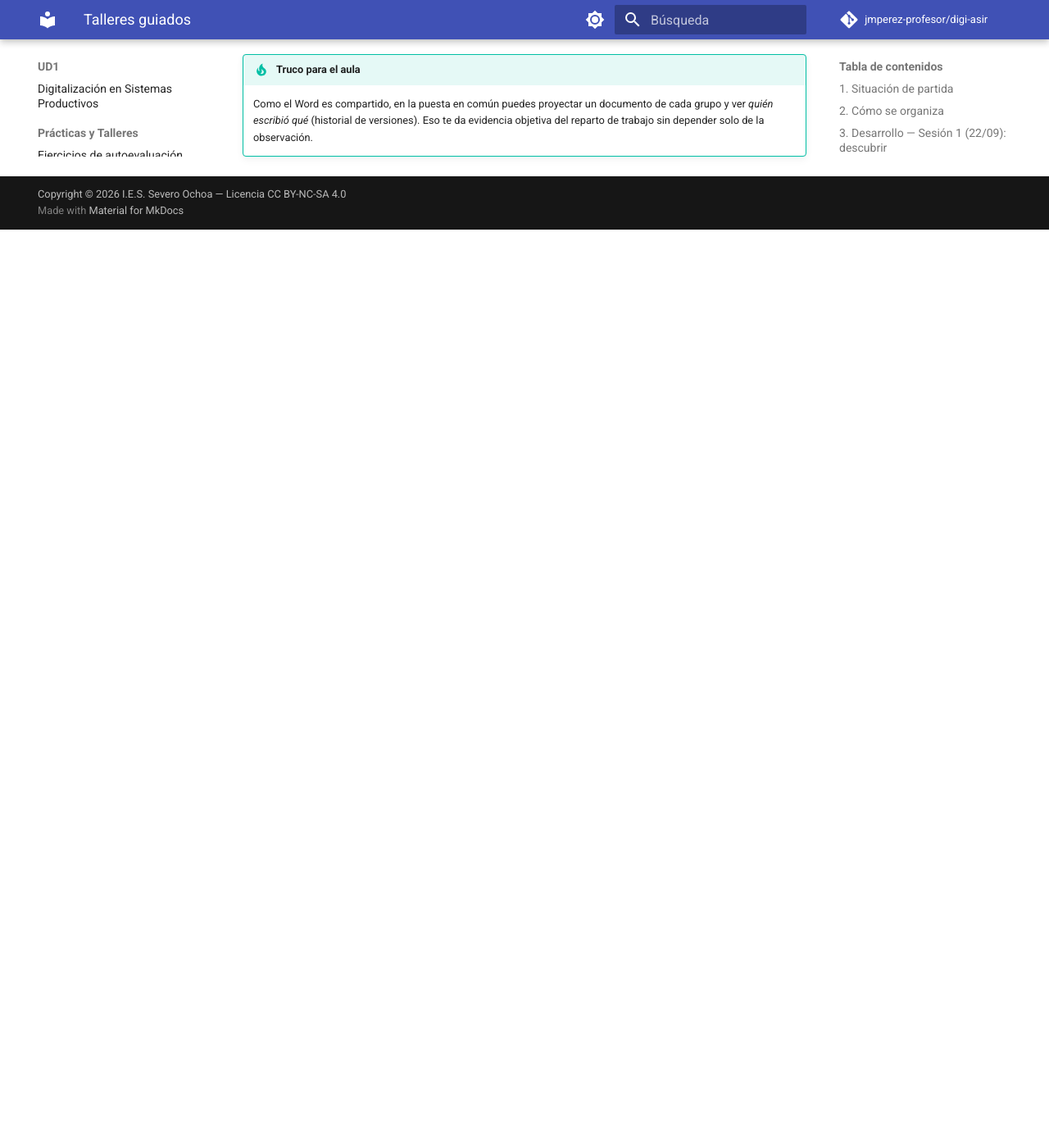
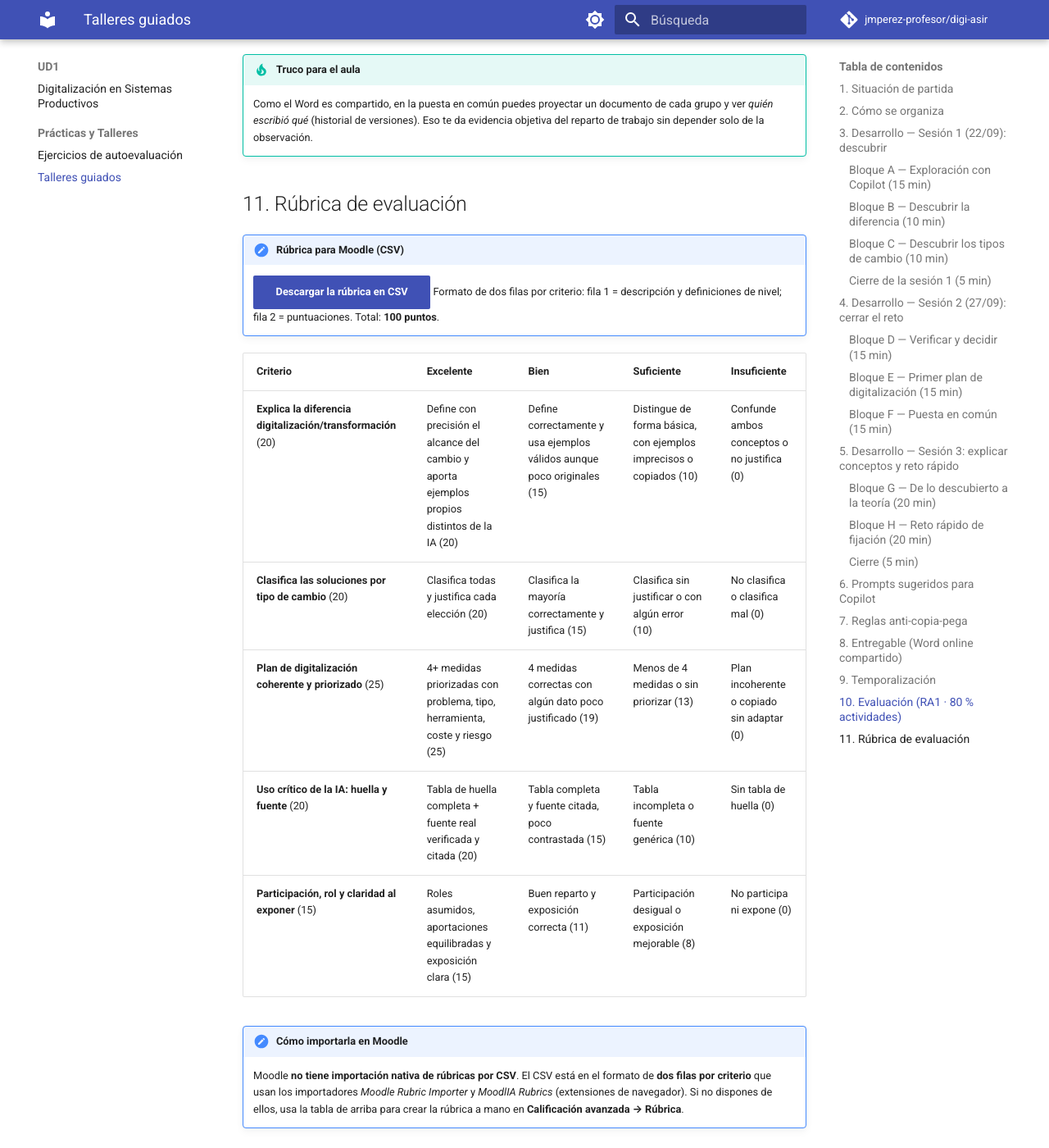
Before and after one commit to jmperez-profesor/digi-asir, an MkDocs documentation site: the page built from docs/practicas/UD1/index.md, in a window 1280 px wide and 1400 px high, scrolled down 5986 px. Shown: the whole window at 82% size. Built offline with MkDocs 1.6.1 and Material for MkDocs 9.7.7, drawn with Linux system fonts in a browser that asks for light colours; comment, search, counter and statistics services are not loaded; before the commit the page ends 6266 px from its top, so only the background shows below that.

Commit message:
feat(UD1): rúbrica de la actividad ImpresiónArte en CSV para Moodle (5 criterios, 100 pts) + tabla

```diff
--- a/docs/practicas/UD1/index.md
+++ b/docs/practicas/UD1/index.md
@@ -166,3 +166,20 @@ Un único documento por grupo con:
 
 !!! tip "Truco para el aula"
     Como el Word es compartido, en la puesta en común puedes proyectar un documento de cada grupo y ver *quién escribió qué* (historial de versiones). Eso te da evidencia objetiva del reparto de trabajo sin depender solo de la observación.
+
+## 11. Rúbrica de evaluación
+
+!!! download "Rúbrica para Moodle (CSV)"
+    [Descargar la rúbrica en CSV](rubrica_impresionarte_moodle.csv){ .md-button .md-button--primary }
+    Formato de dos filas por criterio: fila 1 = descripción y definiciones de nivel; fila 2 = puntuaciones. Total: **100 puntos**.
+
+| Criterio | Excelente | Bien | Suficiente | Insuficiente |
+|---|---|---|---|---|
+| **Explica la diferencia digitalización/transformación** (20) | Define con precisión el alcance del cambio y aporta ejemplos propios distintos de la IA (20) | Define correctamente y usa ejemplos válidos aunque poco originales (15) | Distingue de forma básica, con ejemplos imprecisos o copiados (10) | Confunde ambos conceptos o no justifica (0) |
+| **Clasifica las soluciones por tipo de cambio** (20) | Clasifica todas y justifica cada elección (20) | Clasifica la mayoría correctamente y justifica (15) | Clasifica sin justificar o con algún error (10) | No clasifica o clasifica mal (0) |
+| **Plan de digitalización coherente y priorizado** (25) | 4+ medidas priorizadas con problema, tipo, herramienta, coste y riesgo (25) | 4 medidas correctas con algún dato poco justificado (19) | Menos de 4 medidas o sin priorizar (13) | Plan incoherente o copiado sin adaptar (0) |
+| **Uso crítico de la IA: huella y fuente** (20) | Tabla de huella completa + fuente real verificada y citada (20) | Tabla completa y fuente citada, poco contrastada (15) | Tabla incompleta o fuente genérica (10) | Sin tabla de huella (0) |
+| **Participación, rol y claridad al exponer** (15) | Roles asumidos, aportaciones equilibradas y exposición clara (15) | Buen reparto y exposición correcta (11) | Participación desigual o exposición mejorable (8) | No participa ni expone (0) |
+
+!!! note "Cómo importarla en Moodle"
+    Moodle **no tiene importación nativa de rúbricas por CSV**. El CSV está en el formato de **dos filas por criterio** que usan los importadores *Moodle Rubric Importer* y *MoodlIA Rubrics* (extensiones de navegador). Si no dispones de ellos, usa la tabla de arriba para crear la rúbrica a mano en **Calificación avanzada → Rúbrica**.
```
Also changed, not shown: docs/practicas/UD1/rubrica_impresionarte_moodle.csv (added, +10 -0 lines).
